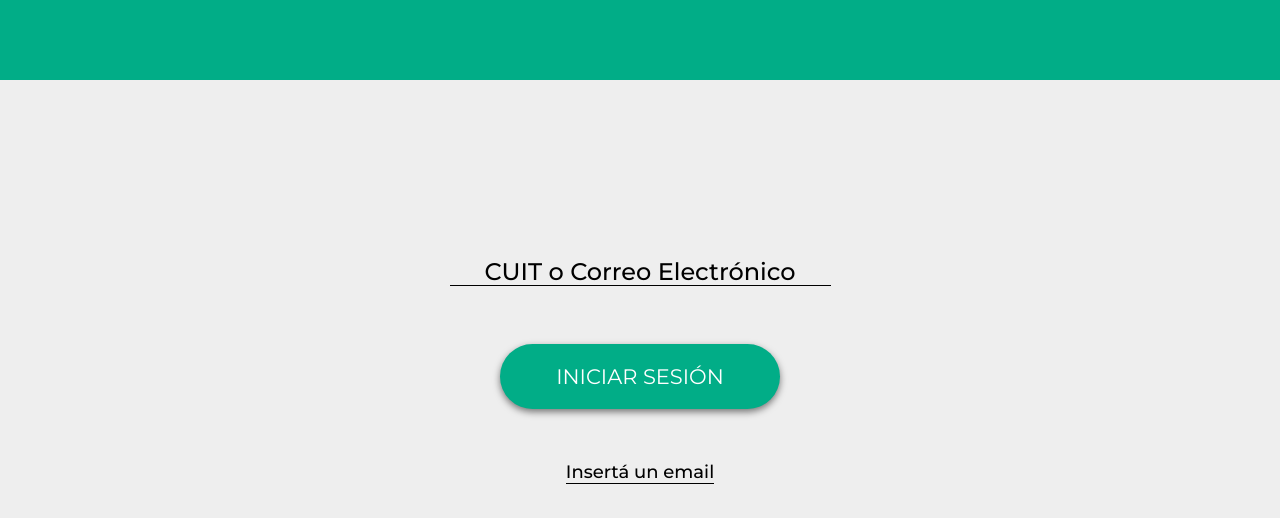
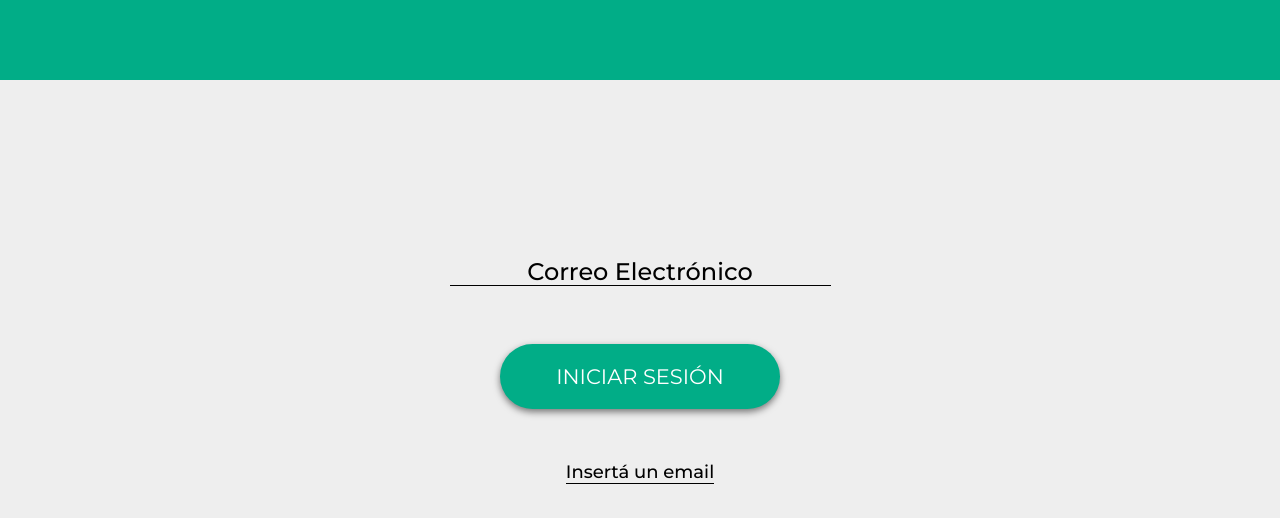
Before and after one commit to ipiccardo/youmarket, a Next.js app: page / in a window 1280 px wide. Shown: the top 518 px of the page. Built offline with nearby package versions, Linux system fonts and the light colour scheme.

Commit message:
Se pone unicamete la opción de que ponga correo electrónico

```diff
--- a/src/components/login/Login.tsx
+++ b/src/components/login/Login.tsx
@@ -72,7 +72,7 @@ const Login = () => {
                 <form>
                     <input type='email' id="myInput" placeholder="" required value={email || ''}
                         onChange={handleEmailChange} onBlur={() => setBlur(true)} onFocus={() => { setError(''), setBlur(false), setEmail(email.includes('ejemplo') ? '' : email) }} />
-                    <label htmlFor="myInput">CUIT o Correo Electrónico</label>
+                    <label htmlFor="myInput">Correo Electrónico</label>
                     {(error && blur && email !== '') ? <div className={styles.error}>{error}</div> : ''}
                 </form>
             </div>
```
